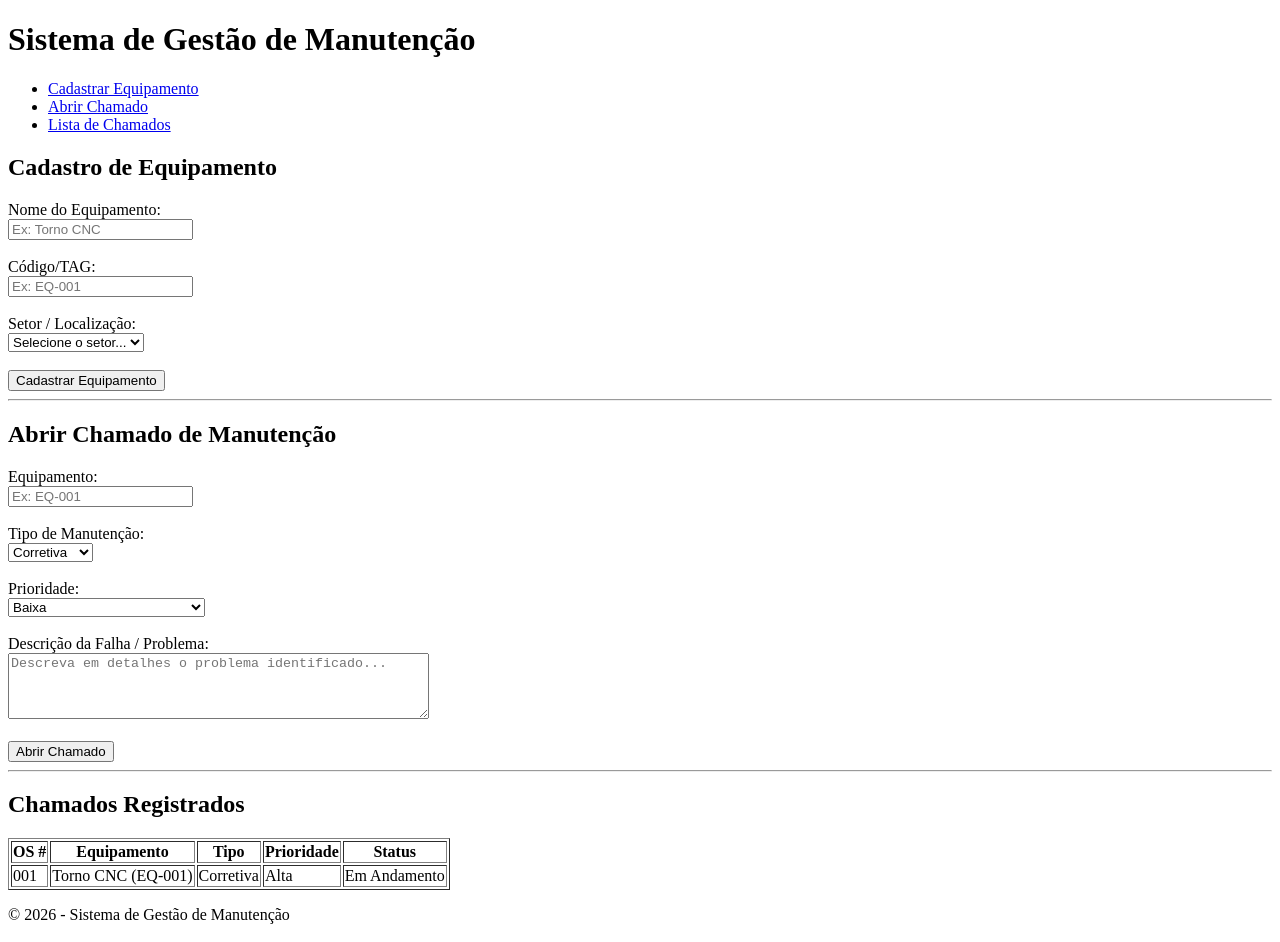
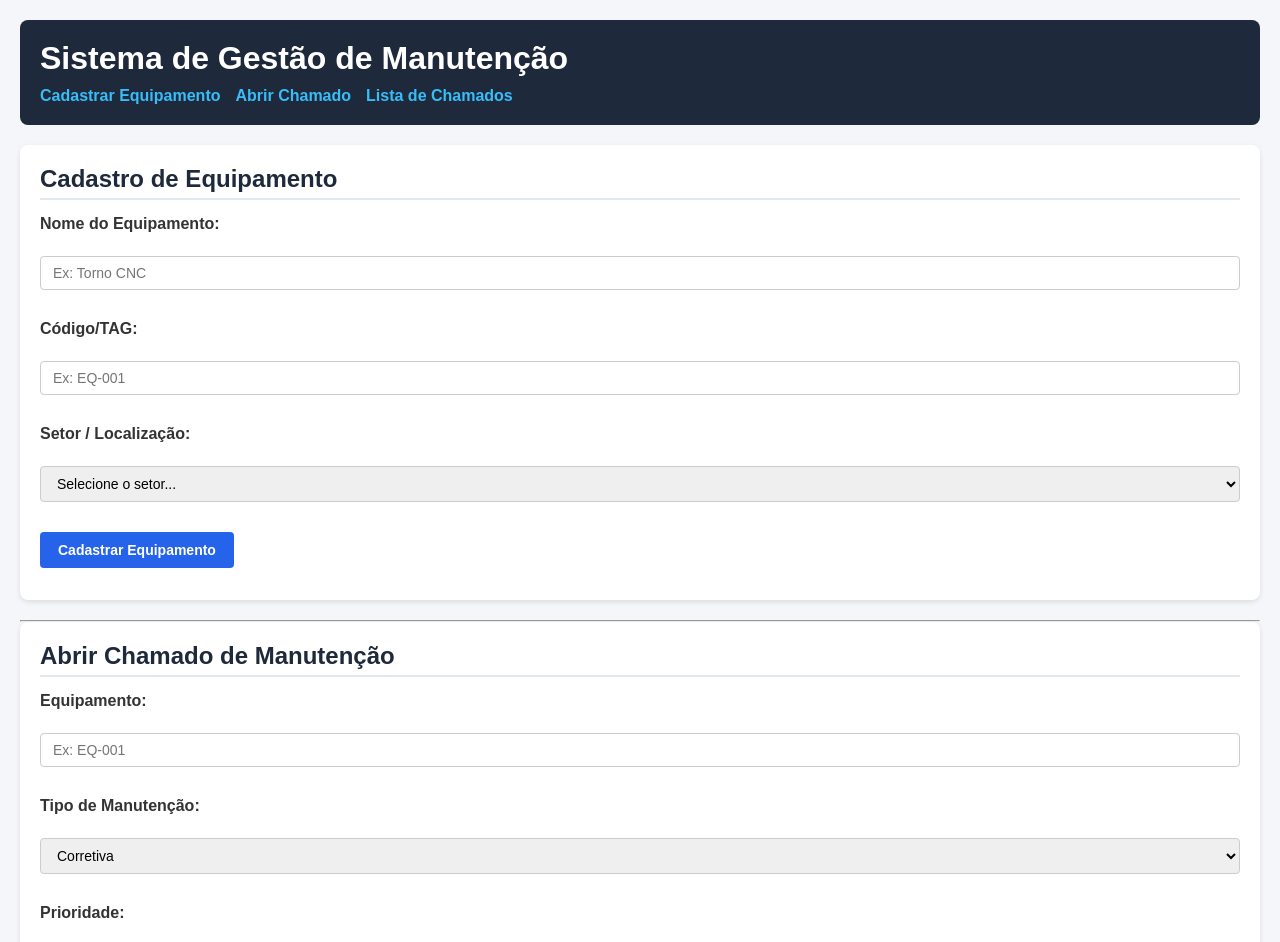
Before and after one commit to Rogerio170869/sistema-gestao-manutencao, a plain HTML site: page index.html in a window 1280 px wide. Shown: the top 942 px of the page. Drawn offline with Linux system fonts and the light colour scheme.

Commit message:
style: adiciona estilizacao CSS ao sistema
style: adiciona estilizacao CSS ao sistema

```diff
--- a/index.html
+++ b/index.html
@@ -4,6 +4,8 @@
     <meta charset="UTF-8">
     <meta name="viewport" content="width=device-width, initial-scale=1.0">
     <title>Sistema de Gestão de Manutenção</title>
+    <!-- Adicione a linha abaixo: -->
+    <link rel="stylesheet" href="style.css">
 </head>
 <body>
 
--- /dev/null
+++ b/style.css
@@ -0,0 +1,116 @@
+/* Reset básico e tipografia */
+* {
+    margin: 0;
+    padding: 0;
+    box-sizing: border-box;
+    font-family: Arial, Helvetica, sans-serif;
+}
+
+body {
+    background-color: #f4f6f9;
+    color: #333;
+    padding: 20px;
+}
+
+/* Cabeçalho e Navegação */
+header {
+    background-color: #1e293b;
+    color: #fff;
+    padding: 20px;
+    border-radius: 8px;
+    margin-bottom: 20px;
+}
+
+header h1 {
+    margin-bottom: 10px;
+}
+
+nav ul {
+    list-style: none;
+    display: flex;
+    gap: 15px;
+}
+
+nav a {
+    color: #38bdf8;
+    text-decoration: none;
+    font-weight: bold;
+}
+
+nav a:hover {
+    text-decoration: underline;
+}
+
+/* Seções e Cartões */
+section {
+    background: #fff;
+    padding: 20px;
+    margin-bottom: 20px;
+    border-radius: 8px;
+    box-shadow: 0 2px 5px rgba(0,0,0,0.1);
+}
+
+h2 {
+    margin-bottom: 15px;
+    color: #1e293b;
+    border-bottom: 2px solid #e2e8f0;
+    padding-bottom: 5px;
+}
+
+/* Formulários */
+form div {
+    margin-bottom: 12px;
+}
+
+label {
+    font-weight: bold;
+    display: block;
+    margin-bottom: 5px;
+}
+
+input[type="text"], select, textarea {
+    width: 100%;
+    padding: 8px 12px;
+    border: 1px solid #ccc;
+    border-radius: 4px;
+    font-size: 14px;
+}
+
+button {
+    background-color: #2563eb;
+    color: white;
+    padding: 10px 18px;
+    border: none;
+    border-radius: 4px;
+    cursor: pointer;
+    font-size: 14px;
+    font-weight: bold;
+}
+
+button:hover {
+    background-color: #1d4ed8;
+}
+
+/* Tabela de Chamados */
+table {
+    width: 100%;
+    border-collapse: collapse;
+    margin-top: 10px;
+}
+
+th, td {
+    border: 1px solid #cbd5e1;
+    padding: 10px;
+    text-align: left;
+}
+
+th {
+    background-color: #f1f5f9;
+}
+
+footer {
+    text-align: center;
+    margin-top: 30px;
+    color: #64748b;
+    font-size: 14px;
+}
```
